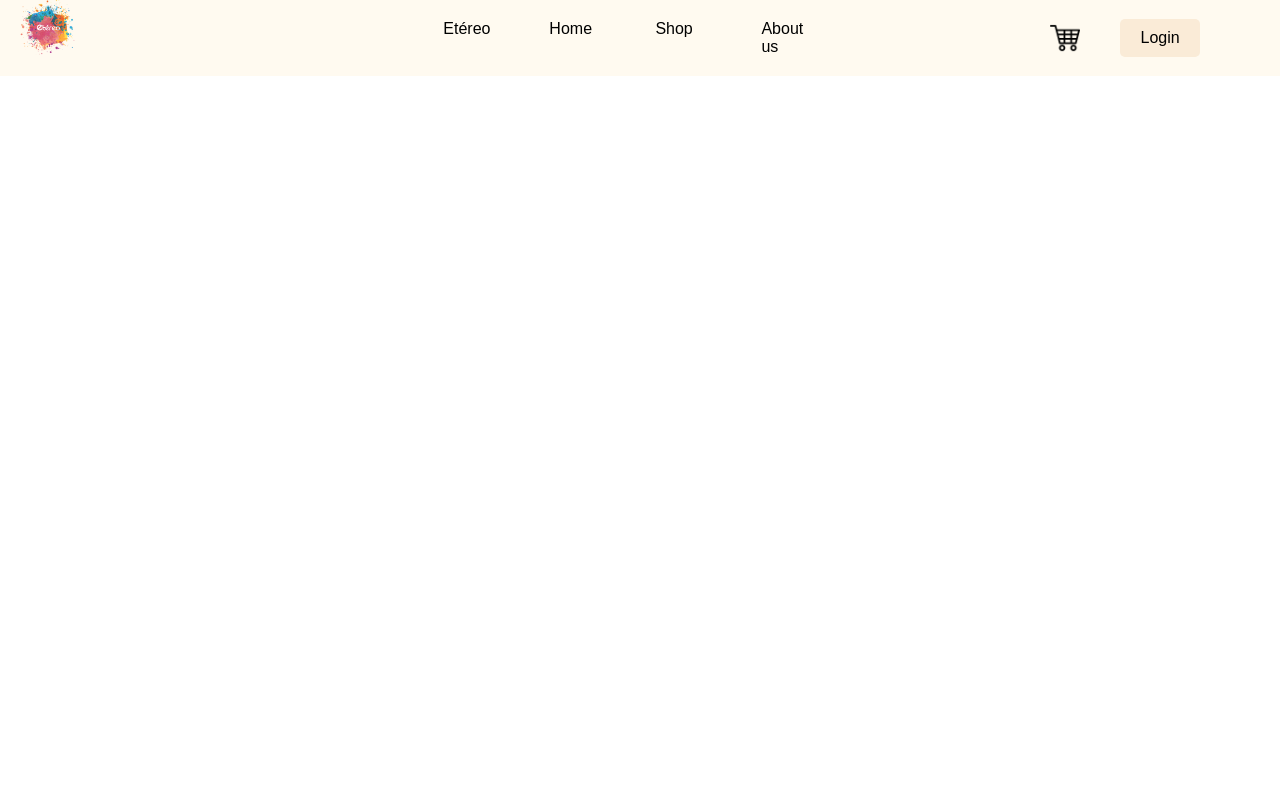
After one commit to achaghirc/ProyectoIISSI, a PHP site: page /XE/cabecera2.php in a window 1280 px wide. The commit adds this page. Run offline with PHP 8.4, Linux system fonts and the light colour scheme.

Commit message:
Cabeceras

```diff
--- /dev/null
+++ b/Etereo/cabecera2.php
@@ -0,0 +1,84 @@
+<head>
+<link rel="stylesheet" type="text/css" href="css/style.css"  media="only screen" />
+</head>
+<body>
+          <?php
+        //  session_start();
+          $admin = 'admin@admin.com';
+          if (isset($_SESSION["login"])) { ?>
+          <!-- Cabecera -->
+          <?php $email = $_SESSION['login']; ?>
+         <nav class="nav-cabecera">
+           <div class="cabecera" data-animation="over-left" data-collapse="medium" data-doc-height="1" data-duration="400" data-easing="ease-out" data-easing2="ease-out" data-no-scroll="1">
+              <!-- Elementos a la izquierda -->
+                <div class="navmenu_btn">
+                <img src="./images/etereo.jpg" width="55" height="55" class="d-inline-block" alt="">
+                </div>
+                <div class="left-items">
+                  <div class="navmenu_btn">
+                    <a class="navmenu_link">Etéreo</a>
+                  </div>
+                  <div class="navmenu_btn" data-ix="show-sub-menu">
+                    <a class="navmenu_link" href="coverPage.php" style="color: black; text-decoration:none;">Home</a>
+                  </div>
+                  <div class="navmenu_btn" data-ix="show-sub-menu">
+                    <a class="navmenu_link" href="shopping-page.php" style="color: black; text-decoration:none;">Shop</a>
+                  </div>
+                  <div class="navmenu_btn" data-ix="show-sub-menu">
+                    <a class="navmenu_link" href="aboutUs.php" style="color: black; text-decoration:none;">About us</a>
+                  </div>
+                </div>
+                <!-- Elementos a la derecha -->
+                <div class="right-items-admin">
+                  <div class="btn-carrito">
+                    <a id="right" class="nav-link" href="shopping-page.php" style="color: black; text-decoration:none;">
+                      <img class="d-inline-block" src="./images/carro.png" width="30" height="30">
+                    </a>
+                  </div>
+
+                  <div class="logueado">
+                    <div class="iconUser"><img src="images/iconUser2.png" alt='Imagen Usuario' id="iconUser"/></div>
+                    <div class="usuario"><a href="logout.php">
+                    <b class="userName"> <?php echo $email?></b>
+                    <a href="DarBaja.php" class=" boton eliminar" onclick="return confirm('¿Estás seguro de eliminar tu usuario de la pagina?')">Darse de baja<img src="./images/borraUsuario.png" style="width:8%;    vertical-align: text-bottom;"/></a>
+                    </a></div>
+                  </div>
+                </div>
+          <?php }else {?>
+            <nav class="nav-cabecera">
+           <div class="cabecera" data-animation="over-left" data-collapse="medium" data-doc-height="1" data-duration="400" data-easing="ease-out" data-easing2="ease-out" data-no-scroll="1">
+              <!-- Elementos a la izquierda -->
+                <div class="navmenu_btn">
+                <img src="./images/etereo.jpg" width="55" height="55" class="d-inline-block" alt="">
+                </div>
+                <div class="left-items">
+                  <div class="navmenu_btn">
+                    <a class="navmenu_link">Etéreo</a>
+                  </div>
+                  <div class="navmenu_btn" data-ix="show-sub-menu">
+                    <a class="navmenu_link" href="coverPage.php" style="color: black; text-decoration:none;">Home</a>
+                  </div>
+                  <div class="navmenu_btn" data-ix="show-sub-menu">
+                    <a class="navmenu_link" href="shopping-page.php" style="color: black; text-decoration:none;">Shop</a>
+                  </div>
+                  <div class="navmenu_btn" data-ix="show-sub-menu">
+                    <a class="navmenu_link" href="aboutUs.php" style="color: black; text-decoration:none;">About us</a>
+                  </div>
+                </div>
+                <!-- Elementos a la derecha -->
+                <div class="right-items">
+                  <div class="btn">
+                    <a id="right" class="nav-link" href="shopping-page.php" style="color: black; text-decoration:none;">
+                      <img class="d-inline-block" src="./images/carro.png" width="30" height="30">
+                    </a>
+                  </div>
+                  <div class="btn">
+                    <a class="login" href="form_alta_usuario.php">Login</a>
+                  </div>
+              </div>
+          <?php
+          }
+          ?>
+              </div>
+          </nav>
+</body>
--- a/Etereo/checkout.php
+++ b/Etereo/checkout.php
@@ -167,7 +167,7 @@ $cliente = $query->fetch(PDO::FETCH_ASSOC);
     </div>
     <div class="botones">
         <div class="boton continuar">
-            <a href="shopping-page.php" class="boton">Continuar comprando</a>
+            <a href="shopping-page.php?var2=admin@admin.com" class="boton">Continuar comprando</a>
         </div>
         <div class="boton checkout">
             <a href="accion_carrito.php?action=realizarPedido" class="boton">Realizar pedido</a>
--- a/Etereo/coverPage.php
+++ b/Etereo/coverPage.php
@@ -13,9 +13,9 @@
             include_once("gestionUsuario.php");
             include_once("gestionBD.php");
         //    session_start();
-       //     $conexion = crearConexionBD();
-       //     $email = $_SESSION['login'];
-       //     $pass = $_SESSION['pass'];
+           $conexion = crearConexionBD();
+          //  $email = $_SESSION['login'];
+          //  $pass = $_SESSION['pass'];
             include_once("cabecera.php");
         ?>
       <!--Foto principal-->
```
Also changed, not shown: Etereo/accion_actualizar_productos.php (added, +29 -0 lines), Etereo/shopping-page.php (+7 -1 lines).
